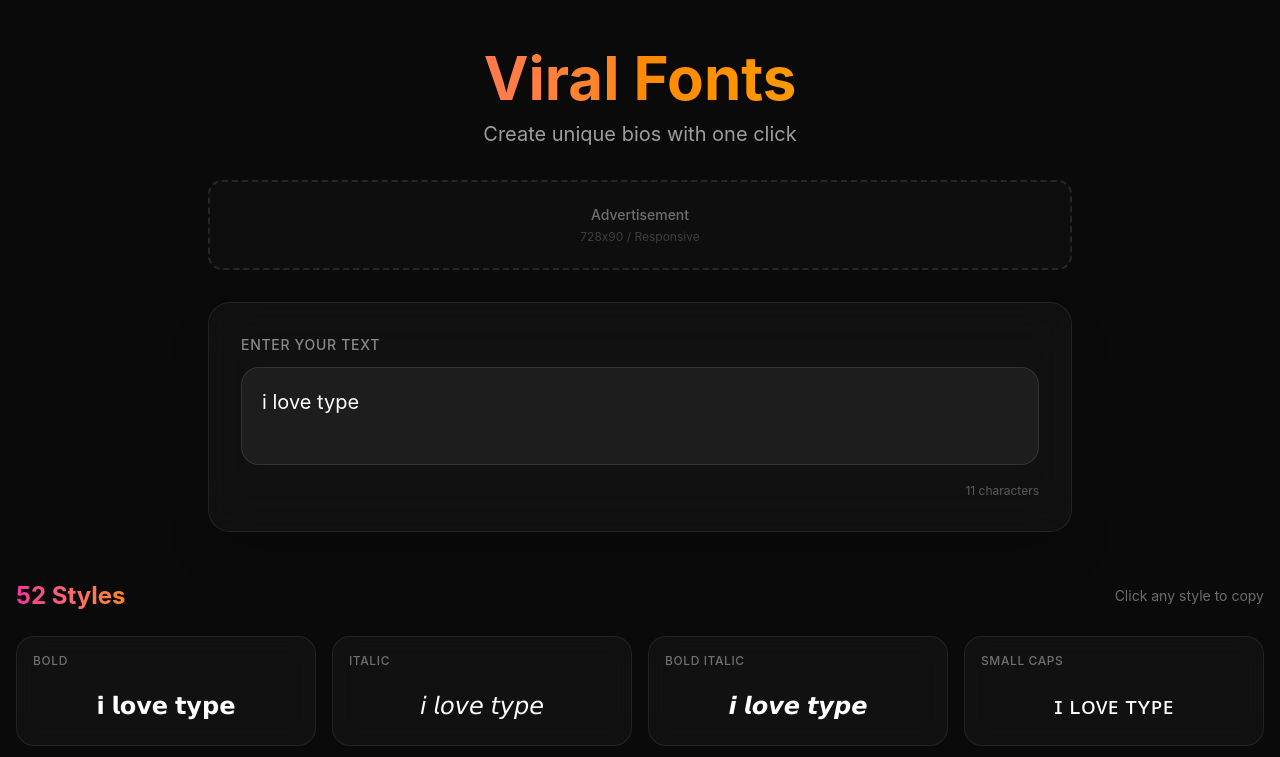
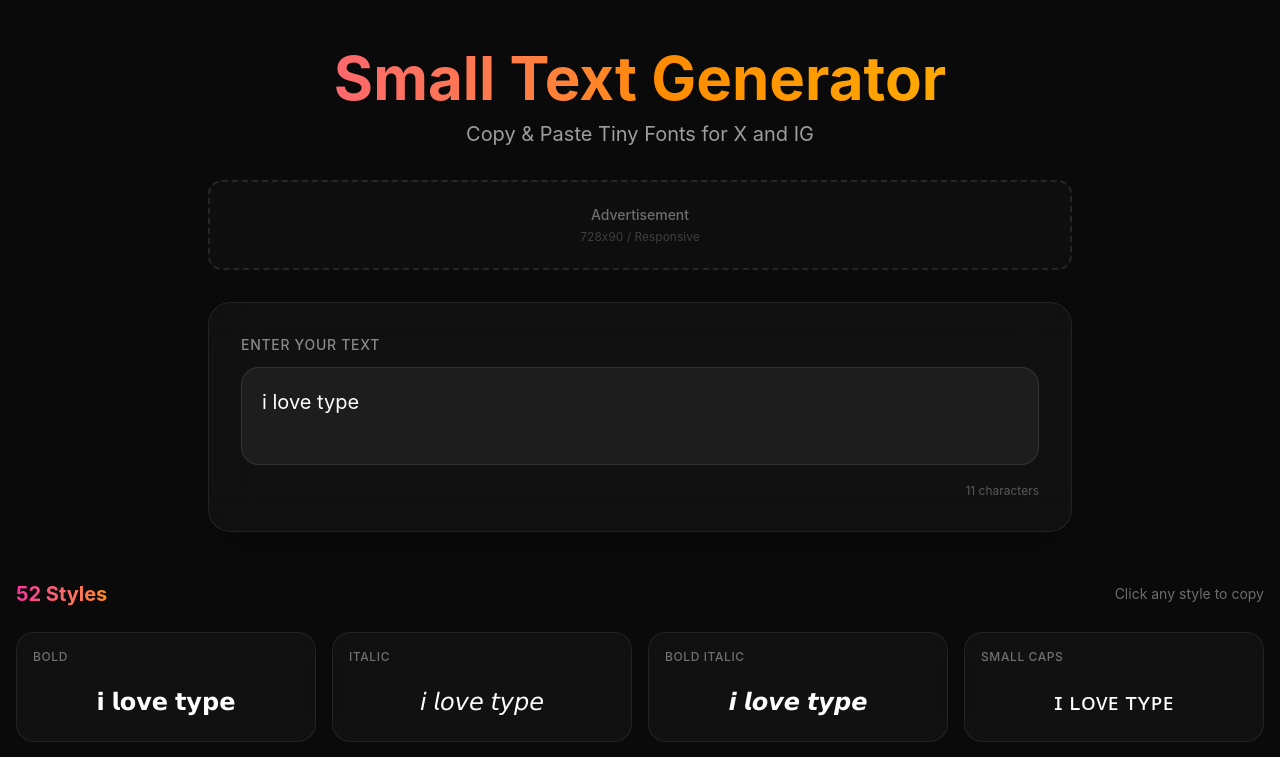
Before and after one commit to Mochynrebel/projects-mini, a Next.js app: page / in a window 1280 px wide. Shown: the top 757 px of the page. Built offline with nearby package versions, Linux system fonts and the light colour scheme.

Commit message:
refactor: Update H1/H2 tags and brand name to Small Text Generator

```diff
--- a/src/app/page.tsx
+++ b/src/app/page.tsx
@@ -39,10 +39,10 @@ export default function Home() {
         {/* Header */}
         <header className="text-center pt-12 pb-8 px-4">
           <h1 className="text-4xl sm:text-5xl md:text-6xl font-bold bg-gradient-to-r from-pink-500 via-orange-400 to-yellow-400 bg-clip-text text-transparent mb-3">
-            Viral Fonts
+            Small Text Generator
           </h1>
           <p className="text-white/60 text-lg sm:text-xl">
-            Create unique bios with one click
+            Copy & Paste Tiny Fonts for X and IG
           </p>
         </header>
 
@@ -79,14 +79,14 @@ export default function Home() {
         {/* Font Styles Section */}
         <section className="max-w-7xl mx-auto px-4 mb-12">
           <div className="flex items-center justify-between mb-6">
-            <h2 className="text-2xl font-bold text-white">
+            <h3 className="text-xl font-bold text-white">
               <span className="bg-gradient-to-r from-pink-500 to-orange-400 bg-clip-text text-transparent">
                 {fontStyles.length} Styles
               </span>
-            </h2>
-            <span className="text-sm text-white/40">
+            </h3>
+            <p className="text-sm text-white/40">
               Click any style to copy
-            </span>
+            </p>
           </div>
           <FontGrid inputText={inputText} onCopy={handleCopy} />
         </section>
@@ -156,7 +156,7 @@ export default function Home() {
         {/* Footer */}
         <footer className="border-t border-white/[0.05] py-8 text-center">
           <p className="text-white/40 text-sm">
-            &copy; {new Date().getFullYear()} Viral Fonts. Made with love for social media enthusiasts.
+            &copy; {new Date().getFullYear()} Small Text Generator. Made with love for social media enthusiasts.
           </p>
         </footer>
       </main>
--- a/src/components/Footer.tsx
+++ b/src/components/Footer.tsx
@@ -7,7 +7,7 @@ export function Footer() {
     <footer className="relative z-10 border-t border-white/5 bg-black/40 py-8">
       <div className="mx-auto max-w-3xl px-4 text-center">
         <p className="text-sm text-zinc-500">
-          &copy; {currentYear} Viral Fonts. Made with love for creative minds.
+          &copy; {currentYear} Small Text Generator. Made with love for creative minds.
         </p>
         <p className="mt-2 text-xs text-zinc-600">
           Create stunning text for your social media bios, captions, and stories.
--- a/src/components/Header.tsx
+++ b/src/components/Header.tsx
@@ -9,11 +9,11 @@ export function Header() {
         <div className="mb-2 inline-flex items-center gap-2">
           <Sparkles className="h-6 w-6 bg-gradient-to-r from-pink-500 to-orange-400 bg-clip-text text-transparent" />
           <h1 className="bg-gradient-to-r from-pink-500 via-orange-400 to-yellow-400 bg-clip-text text-3xl font-extrabold tracking-tight text-transparent sm:text-4xl">
-            Viral Fonts
+            Small Text Generator
           </h1>
         </div>
         <p className="text-sm text-zinc-400 sm:text-base">
-          Create unique bios with one click
+          Copy & Paste Tiny Fonts for X and IG
         </p>
       </div>
     </header>
--- a/src/lib/fonts.ts
+++ b/src/lib/fonts.ts
@@ -1,4 +1,4 @@
-// Viral Fonts - Complete Unicode Font Mapping
+// Small Text Generator - Complete Unicode Font Mapping
 // 52 font styles with full a-z, A-Z, 0-9 mappings
 // Part 1/4 - Type definitions and basic mathematical styles
 
```
